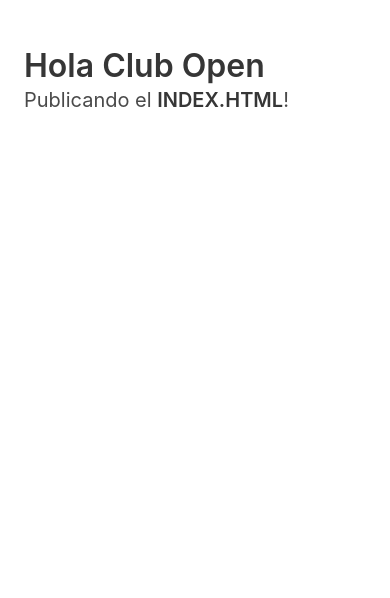
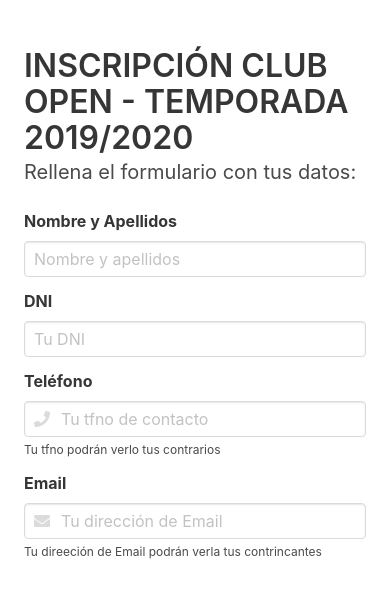
Before and after one commit to clubopen/test, a plain HTML site: page index.html in a window 390 px wide. Drawn offline with nearby package versions, Linux system fonts and the light colour scheme.

Commit message:
Update index.html
Added Name, DNI, Phone, Email fields

```diff
--- a/index.html
+++ b/index.html
@@ -3,7 +3,7 @@
   <head>
     <meta charset="utf-8">
     <meta name="viewport" content="width=device-width, initial-scale=1">
-    <title>Club Open index.html</title>
+    <title>Club Open Formulario de Inscripción</title>
     <link rel="stylesheet" href="https://cdnjs.cloudflare.com/ajax/libs/bulma/0.7.5/css/bulma.min.css">
     <script defer src="https://use.fontawesome.com/releases/v5.3.1/js/all.js"></script>
   </head>
@@ -11,11 +11,46 @@
   <section class="section">
     <div class="container">
       <h1 class="title">
-        Hola Club Open
+        INSCRIPCIÓN CLUB OPEN - TEMPORADA 2019/2020
       </h1>
       <p class="subtitle">
-        Publicando el <strong>INDEX.HTML</strong>!
+        Rellena el formulario con tus datos:
       </p>
+      <form action="enviook2.php" method="POST" enctype="application/x-www-form-urlencoded">
+        <input type="hidden" name="id" value="envioresultados">
+        <div class="field">
+          <label class="label">Nombre y Apellidos</label>
+          <div class="control">
+            <input class="input" type="text" placeholder="Nombre y apellidos">
+          </div>
+        </div>
+        <div class="field">
+          <label class="label">DNI</label>
+          <div class="control">
+            <input class="input" type="text" placeholder="Tu DNI">
+          </div>
+        </div>
+        <div class="field">
+          <label class="label">Teléfono</label>
+          <div class="control has-icons-left">
+            <input class="input" type="tel" placeholder="Tu tfno de contacto">
+            <span class="icon is-small is-left">
+              <i class="fas fa-phone"></i>
+            </span>
+          </div>
+          <p class="help">Tu tfno podrán verlo tus contrarios</p>
+        </div>
+        <div class="field">
+          <label class="label">Email</label>
+          <div class="control has-icons-left">
+            <input class="input" type="email" placeholder="Tu dirección de Email">
+            <span class="icon is-small is-left">
+              <i class="fas fa-envelope"></i>
+            </span>
+          </div>
+          <p class="help">Tu direeción de Email podrán verla tus contrincantes</p>
+        </div>
+      </form>
     </div>
   </section>
   </body>
```
